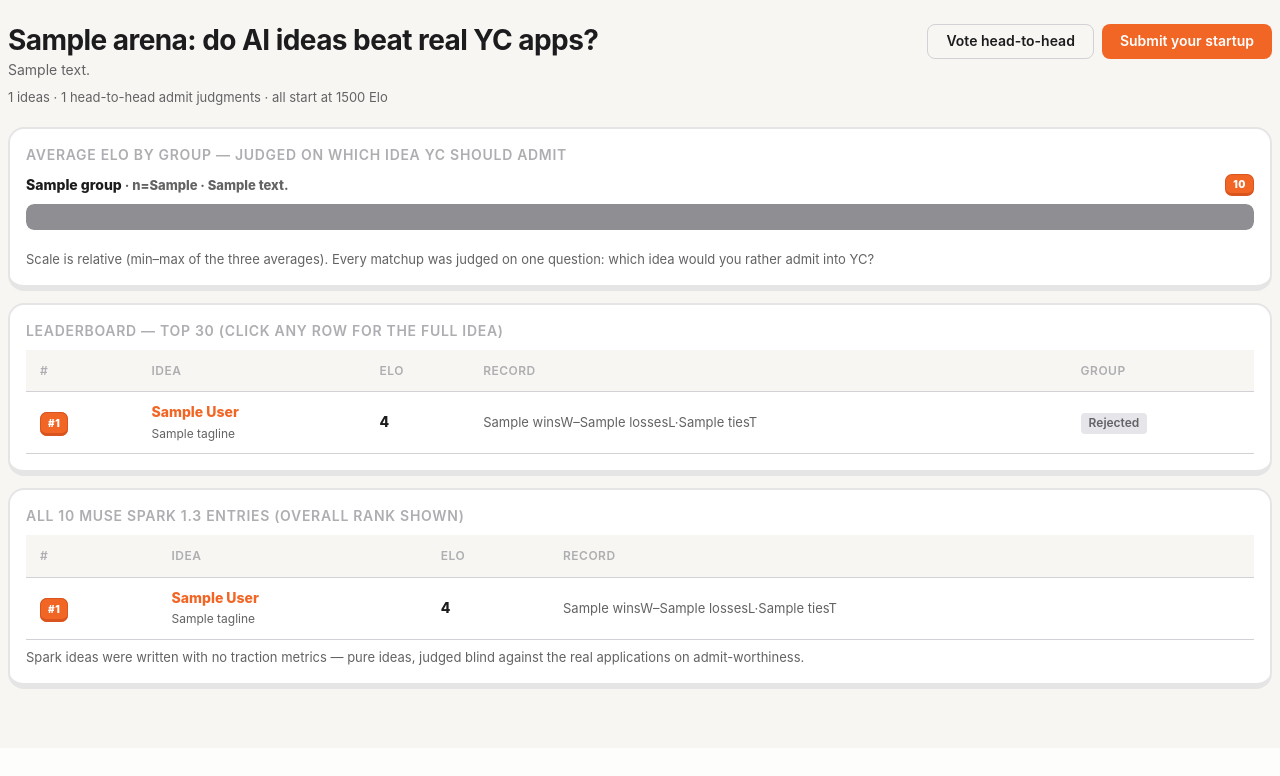
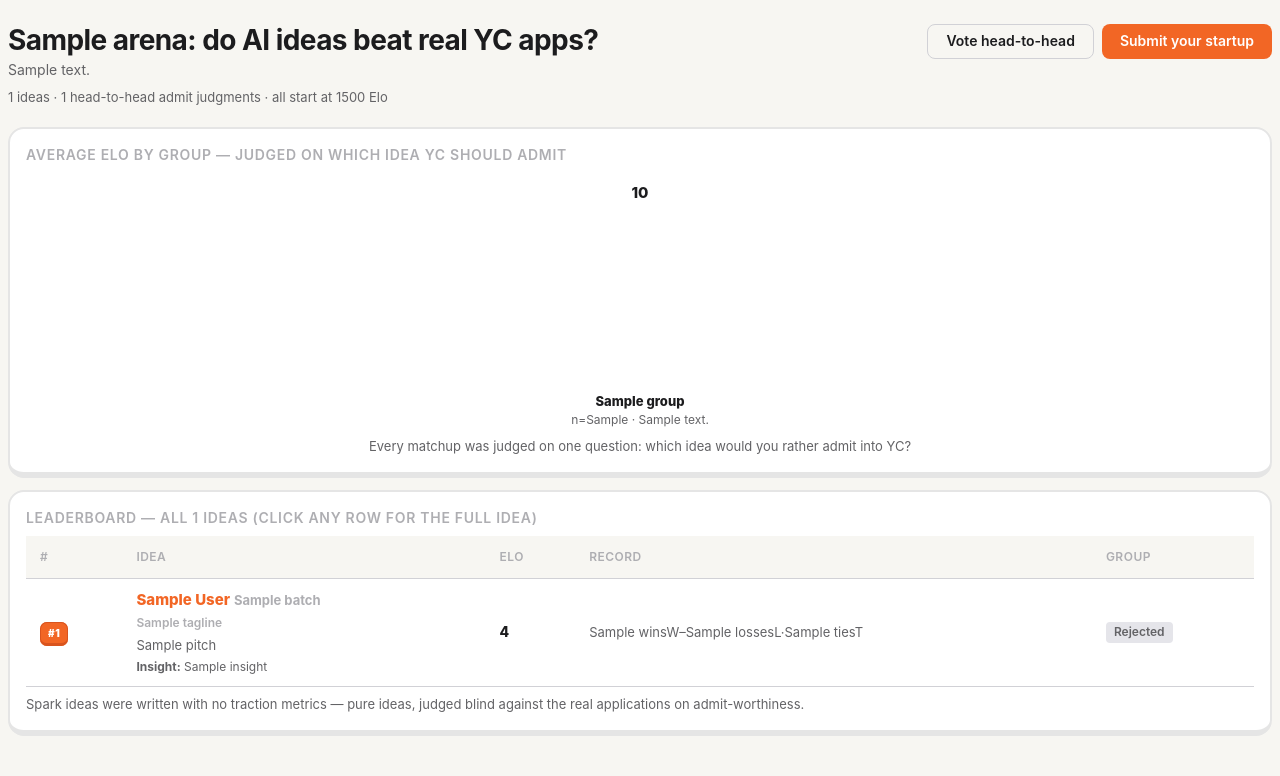
Before and after one commit to theaustinhatfield/Elorator, a Django app: template core/templates/core/leaderboard.html in a window 1280 px wide. Shown: the part 52-828 px from the top of the page. Before the commit the page ends 741 px from the top, so only its background shows below. Run offline with Django 4.2, Linux system fonts and the light colour scheme; the template is opened without the code that fills it: most values are stand-ins (such as "Sample title", 1, 10 or a date in 2020).

Commit message:
Vertical gray/blue group chart, single 69-row leaderboard with idea detail

```diff
--- a/core/templates/core/leaderboard.html
+++ b/core/templates/core/leaderboard.html
@@ -16,49 +16,39 @@
 
 <div class="duo-card"><div class="card-pad">
   <div class="section-title">Average Elo by group — judged on which idea YC should admit</div>
-  {% for g in groups %}
-  <div style="margin-bottom:12px;">
-    <div class="flex items-center justify-between gap-2 mb-2">
-      <span style="font-size:14px; font-weight:800;">{{ g.label }} <span class="text-sm text-muted">· n={{ g.n }} · {{ g.note }}</span></span>
-      <span class="rank-badge">{{ g.avg }}</span>
+  <div class="flex items-center justify-between gap-3" style="align-items:flex-end; max-width:640px; margin:0 auto; padding-top:8px;">
+    {% for g in groups %}
+    <div style="flex:1; text-align:center;">
+      <div style="font-size:15px; font-weight:800;">{{ g.avg }}</div>
+      <div style="height:180px; display:flex; align-items:flex-end; justify-content:center;">
+        <div style="width:64px; max-width:80%; height:{{ g.pct }}%; border-radius:8px 8px 0 0; {% if g.is_top %}background:#0A84FF;{% else %}background:#AEAEB2;{% endif %}" title="{{ g.label }}: {{ g.avg }}"></div>
+      </div>
+      <div style="font-size:13px; font-weight:800; margin-top:8px;">{{ g.label }}</div>
+      <div class="text-xs text-muted">n={{ g.n }} · {{ g.note }}</div>
     </div>
-    <div style="background:var(--bg-secondary); border-radius:8px; height:26px; overflow:hidden;">
-      <div style="height:100%; width:{{ g.pct }}%; border-radius:8px; {% if g.key == 'spark' %}background:#AF52DE;{% elif g.key == 'accepted' %}background:#34C759;{% else %}background:#8E8E93;{% endif %}"></div>
-    </div>
+    {% endfor %}
   </div>
-  {% endfor %}
-  <p class="text-sm text-muted mt-2">Scale is relative (min–max of the three averages). Every matchup was judged on one question: which idea would you rather admit into YC?</p>
+  <p class="text-sm text-muted mt-2" style="text-align:center;">Every matchup was judged on one question: which idea would you rather admit into YC?</p>
 </div></div>
 
 <div class="duo-card mt-3"><div class="card-pad">
-  <div class="section-title">Leaderboard — top 30 (click any row for the full idea)</div>
+  <div class="section-title">Leaderboard — all {{ total_submissions }} ideas (click any row for the full idea)</div>
   <div class="table-wrap"><table>
     <thead><tr><th>#</th><th>Idea</th><th>Elo</th><th>Record</th><th>Group</th></tr></thead>
     <tbody>
-      {% for row in top_rows %}
+      {% for row in all_rows %}
       <tr>
         <td><span class="rank-badge">#{{ row.rank }}</span></td>
-        <td><a href="{% url 'detail' row.r.submission.id %}" style="font-weight:800;">{{ row.r.submission.display_name }}</a><br><span class="text-xs text-muted">{{ row.r.submission.tagline|truncatewords:12 }}</span></td>
-        <td style="font-weight:800;">{{ row.r.rating }}</td>
-        <td class="text-sm text-muted">{{ row.r.wins }}W–{{ row.r.losses }}L{% if row.r.ties %}·{{ row.r.ties }}T{% endif %}</td>
-        <td>{% if row.r.submission.source == 'ai' %}<span class="badge badge-purple">🤖 {{ row.r.submission.model_name }}</span>{% elif row.r.submission.outcome == 'successful' %}<span class="badge badge-green">Accepted</span>{% else %}<span class="badge badge-gray">Rejected</span>{% endif %}</td>
-      </tr>
-      {% endfor %}
-    </tbody>
-  </table></div>
-</div></div>
-
-<div class="duo-card mt-3"><div class="card-pad">
-  <div class="section-title">All 10 Muse Spark 1.3 entries (overall rank shown)</div>
-  <div class="table-wrap"><table>
-    <thead><tr><th>#</th><th>Idea</th><th>Elo</th><th>Record</th></tr></thead>
-    <tbody>
-      {% for row in spark_rows %}
-      <tr>
-        <td><span class="rank-badge">#{{ row.rank }}</span></td>
-        <td><a href="{% url 'detail' row.r.submission.id %}" style="font-weight:800;">{{ row.r.submission.display_name }}</a><br><span class="text-xs text-muted">{{ row.r.submission.tagline|truncatewords:12 }}</span></td>
-        <td style="font-weight:800;">{{ row.r.rating }}</td>
-        <td class="text-sm text-muted">{{ row.r.wins }}W–{{ row.r.losses }}L{% if row.r.ties %}·{{ row.r.ties }}T{% endif %}</td>
+        <td>
+          <a href="{% url 'detail' row.r.submission.id %}" style="font-weight:800; font-size:15px;">{{ row.r.submission.display_name }}</a>
+          {% if row.r.submission.batch %}<span class="pill-rating">{{ row.r.submission.batch }}</span>{% endif %}
+          <div class="card-desc" style="margin:4px 0;">{{ row.r.submission.tagline }}</div>
+          <div class="field-value-muted">{{ row.r.submission.pitch|truncatewords:45 }}</div>
+          {% if row.r.submission.insight %}<div class="text-xs text-muted mt-1"><b>Insight:</b> {{ row.r.submission.insight|truncatewords:25 }}</div>{% endif %}
+        </td>
+        <td style="font-weight:800; white-space:nowrap;">{{ row.r.rating }}</td>
+        <td class="text-sm text-muted" style="white-space:nowrap;">{{ row.r.wins }}W–{{ row.r.losses }}L{% if row.r.ties %}·{{ row.r.ties }}T{% endif %}</td>
+        <td style="white-space:nowrap;">{% if row.r.submission.source == 'ai' %}<span class="badge badge-purple">🤖 {{ row.r.submission.model_name }}</span>{% elif row.r.submission.outcome == 'successful' %}<span class="badge badge-green">Accepted</span>{% else %}<span class="badge badge-gray">Rejected</span>{% endif %}</td>
       </tr>
       {% endfor %}
     </tbody>
--- a/core/views.py
+++ b/core/views.py
@@ -56,17 +56,17 @@ def leaderboard(request):
     ]
     lo = min([g['avg'] for g in groups] + [1300])
     hi = max([g['avg'] for g in groups] + [1700])
+    top_avg = max(g['avg'] for g in groups)
     for g in groups:
         g['pct'] = round(100 * (g['avg'] - lo) / max(hi - lo, 1))
+        g['is_top'] = g['avg'] == top_avg
 
     ranked = list(enumerate(ratings, start=1))
-    spark_rows = [{'rank': i, 'r': r} for i, r in ranked if r.submission.source == 'ai']
     ctx = {
         'arena': arena,
         'ratings': ratings,
         'groups': groups,
-        'top_rows': [{'rank': i, 'r': r} for i, r in ranked[:30]],
-        'spark_rows': spark_rows,
+        'all_rows': [{'rank': i, 'r': r} for i, r in ranked],
         'total_submissions': len(ratings),
         'total_matches': arena.matches.count(),
     }
```
